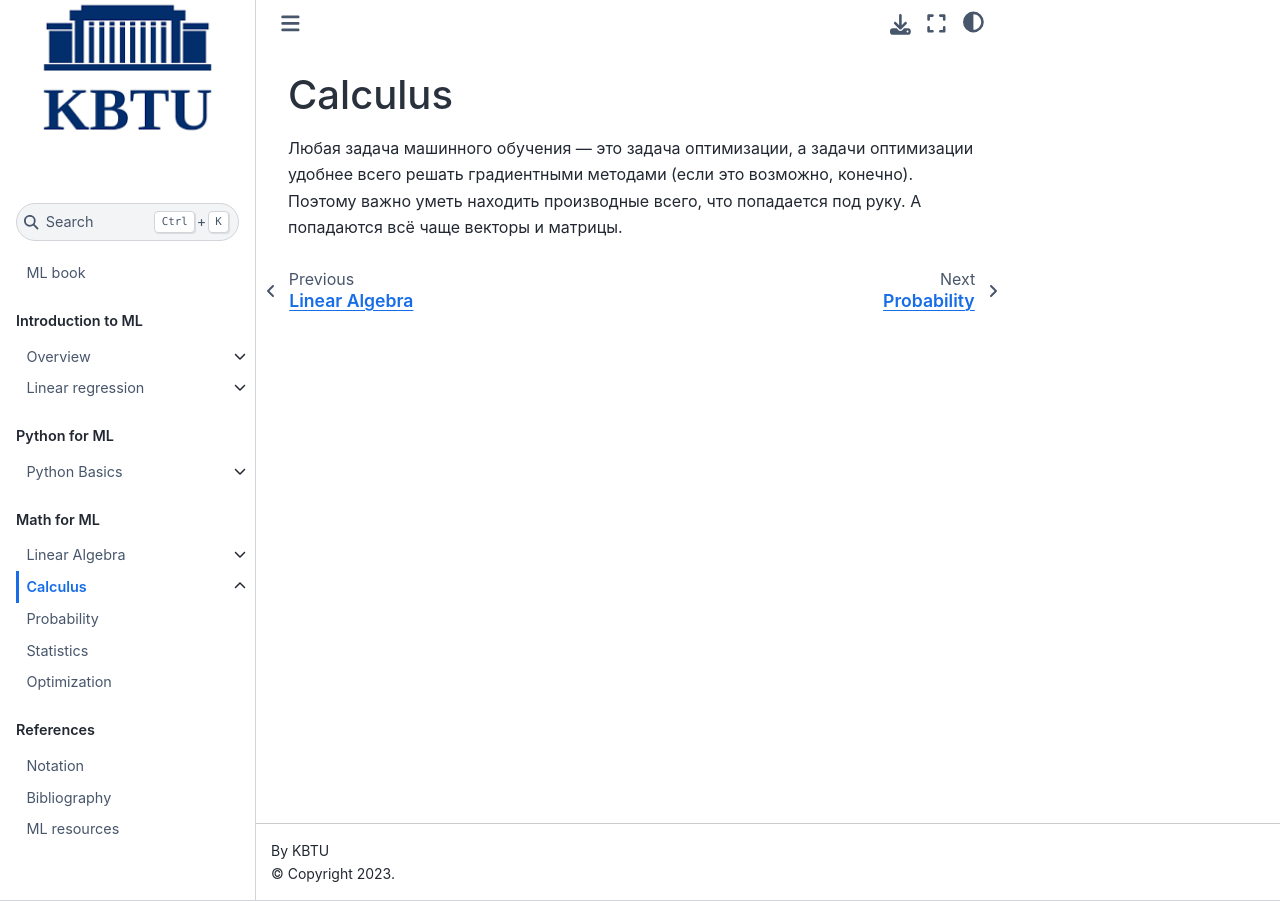
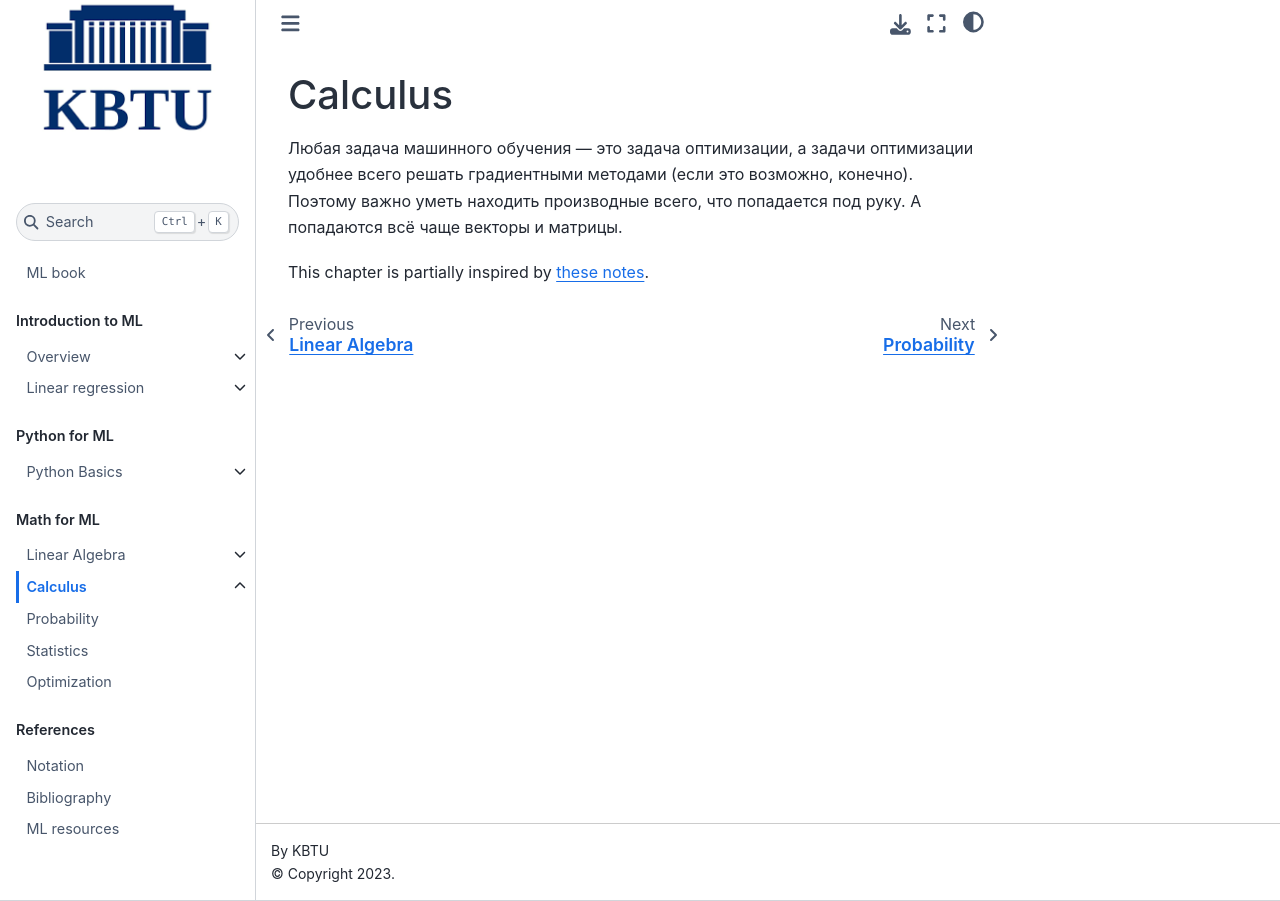
Before and after one commit to Fedmug/kbtu-ml-book, a Jupyter Book: the page built from math/calculus.md, in a window 1280 px wide. Built offline with Jupyter Book 1.0.4 settings and Sphinx 7.4.7 and the Sphinx Book theme 1.1.4, drawn with Linux system fonts in a browser that asks for light colours; pages that are not in the unit, such as notebooks, are missing from menus; comment, search, counter and statistics services are not loaded.

```diff
--- a/math/calculus.md
+++ b/math/calculus.md
@@ -1,3 +1,5 @@
 # Calculus
 
 Любая задача машинного обучения — это задача оптимизации, а задачи оптимизации удобнее всего решать градиентными методами (если это возможно, конечно). Поэтому важно уметь находить производные всего, что попадается под руку. А попадаются всё чаще векторы и матрицы.
+
+This chapter is partially inspired by [these notes](http://www.machinelearning.ru/wiki/images/a/ab/MOMO18_Seminar1.pdf).
```
Also changed, not shown: 1 other file.
